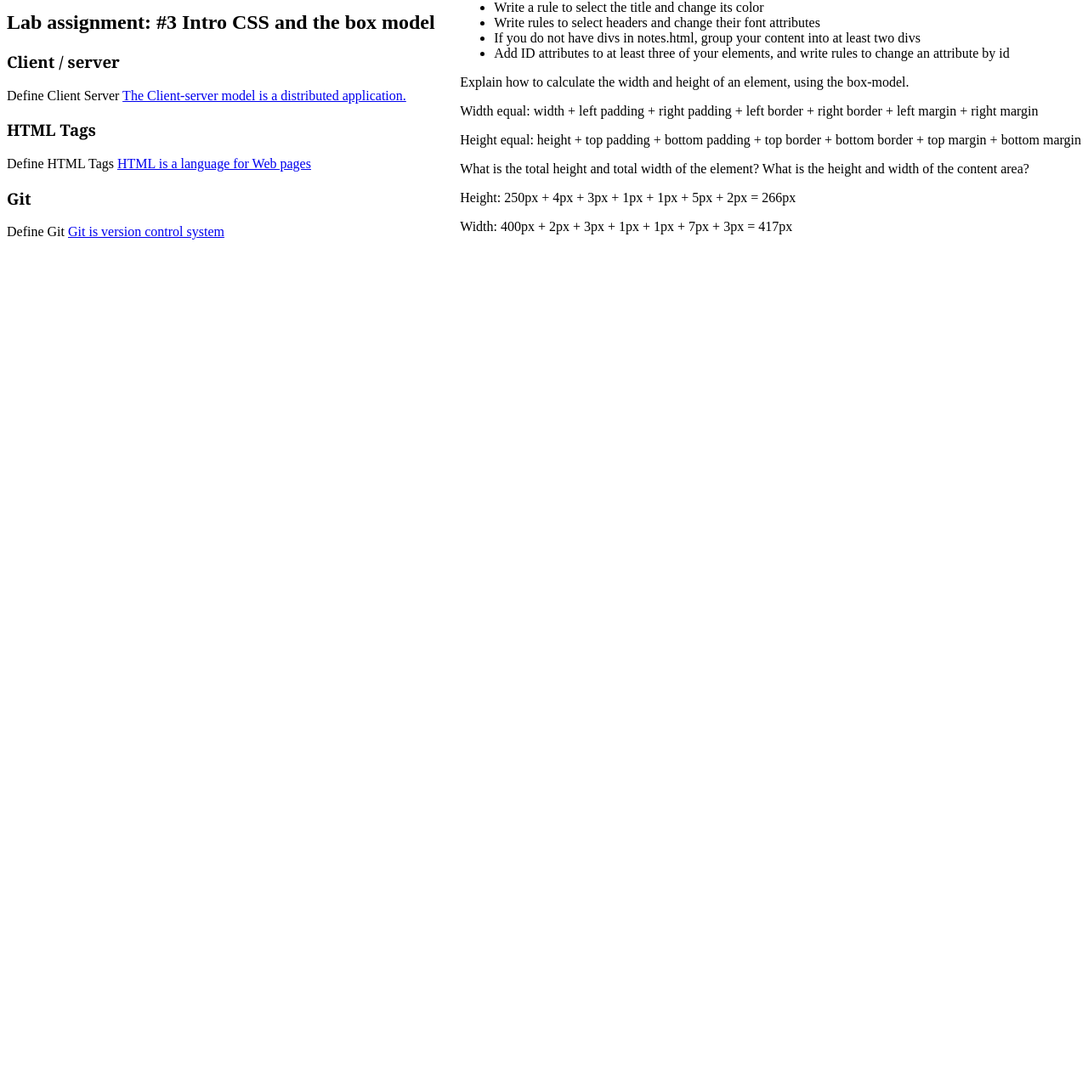
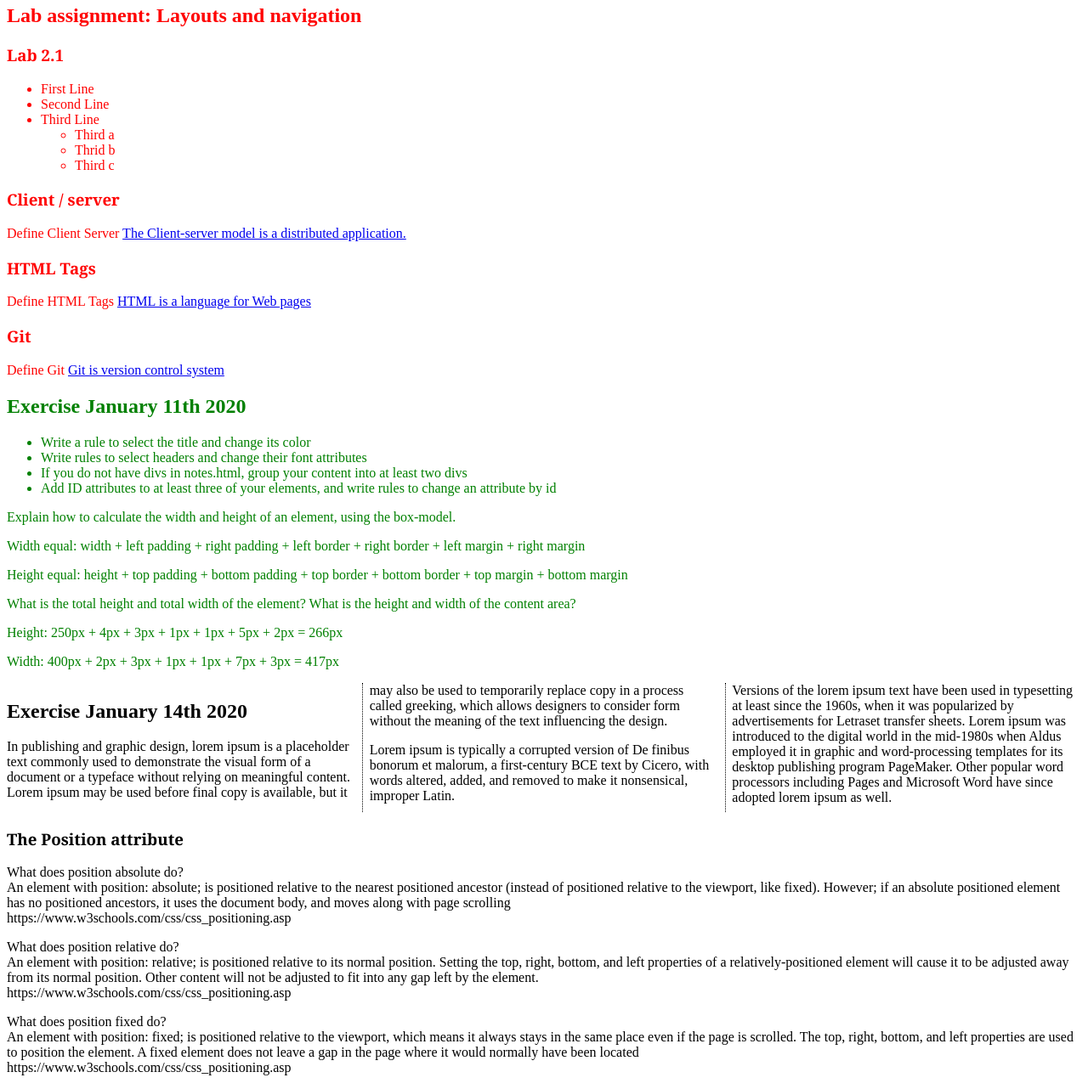
Before and after one commit to mascarenhaswanja/GBCT175, a plain HTML site: page notes.html in a window 1280 px wide. Shown: the part 75-1357 px from the top of the page at 85% size. Before the commit the page ends 800 px from the top, so only its background shows below. Drawn offline with Linux system fonts and the light colour scheme.

Commit message:
Add files via upload
Lab 3 - Complement (change notes)

```diff
--- a/notes.css
+++ b/notes.css
@@ -1,5 +1,5 @@
 title {
-	color: green;
+	color: black;
 }
 
 
@@ -7,7 +7,7 @@ h1#b1-h1 {
 	  border-top:  10px solid black;
 	  border-bottom: 10px solid black;
 	  background-color: blue;
-	  color: black;
+	  color: green;
 	  margin: 5px 10px 5px 10px;  /* or margin: 5px 10px; */
 	  padding: 20px;
 	  text-align: center;
@@ -16,7 +16,7 @@ h1#b1-h1 {
 h2#b1-h2 {
 	  border-bottom: 10px solid green;
 	  background-color: lightblue;
-	  color: black;
+	  color: red;
 	  margin: 5px 10px;
 	  padding: 10px;
 	  text-align: center;
@@ -27,10 +27,15 @@ h3 {
 }
 
 #b1 {
-	float: left;
+	color: red;
 	clear: both;
 }
 
 #b2 {
-	float: right;
+	color: green;
 }
+
+#b3 {
+	column-count: 3;
+	column-rule: 1px dotted ;
+}
--- a/notes.html
+++ b/notes.html
@@ -3,10 +3,20 @@
     <head>
         <link rel="stylesheet" type="text/css" href="notes.css">
         <title>Wanja Mascarenhas</title>
+    </head>
     <body>
         <div id="b1">
         <h1  id=#b1-h1>GBC T175</h1>
-            <h2 id=#b1-h2>Lab assignment: #3 Intro CSS and the box model</h2>
+            <h2 id=#b1-h2>Lab assignment: Layouts and navigation </h2>
+                <h3>Lab 2.1</h3>
+                  <ul><li>First Line</li>
+                      <li>Second Line</li>
+                      <li>Third Line
+                          <ul>
+                            <li>Third a</li>
+                            <li>Thrid b</li>
+                            <li>Third c</li>
+                          </ul></li></ul>
                 <h3>Client / server</h3>
                    <p>Define Client Server <a href="https://www.geeksforgeeks.org/client-server-model/">The Client-server model is a distributed application.</a></p>
                 <h3>HTML Tags</h3>
@@ -41,5 +51,17 @@
                      Add a top and bottom boarder to H1 elements
                      Add a bottom boarder to H2 elements -->
         </div>
-    </body>
+        <div id="b3">
+            <h2>Exercise January 14th 2020</h2>
+                <p>In publishing and graphic design, lorem ipsum is a placeholder text commonly used to demonstrate the visual form of a document or a typeface without relying on meaningful content. Lorem ipsum may be used before final copy is available, but it may also be used to temporarily replace copy in a process called greeking, which allows designers to consider form without the meaning of the text influencing the design.</p>
+                <p>Lorem ipsum is typically a corrupted version of De finibus bonorum et malorum, a first-century BCE text by Cicero, with words altered, added, and removed to make it nonsensical, improper Latin.</p>
+                <p>Versions of the lorem ipsum text have been used in typesetting at least since the 1960s, when it was popularized by advertisements for Letraset transfer sheets. Lorem ipsum was introduced to the digital world in the mid-1980s when Aldus employed it in graphic and word-processing templates for its desktop publishing program PageMaker. Other popular word processors including Pages and Microsoft Word have since adopted lorem ipsum as well.</p>
+        </div>
+        <div id="b4">
+          <h3>The Position attribute</h3>
+                <p>What does position absolute do?<br>An element with position: absolute; is positioned relative to the nearest positioned ancestor (instead of positioned relative to the viewport, like fixed). However; if an absolute positioned element has no positioned ancestors, it uses the document body, and moves along with page scrolling<br>https://www.w3schools.com/css/css_positioning.asp</p>
+                <p>What does position relative do?<br>An element with position: relative; is positioned relative to its normal position. Setting the top, right, bottom, and left properties of a relatively-positioned element will cause it to be adjusted away from its normal position. Other content will not be adjusted to fit into any gap left by the element.<br>https://www.w3schools.com/css/css_positioning.asp</p>
+                <p>What does position fixed do?<br>An element with position: fixed; is positioned relative to the viewport, which means it always stays in the same place even if the page is scrolled. The top, right, bottom, and left properties are used to position the element. A fixed element does not leave a gap in the page where it would normally have been located<br>https://www.w3schools.com/css/css_positioning.asp</p>
+        </div>
+     </body>
 </html>
```
